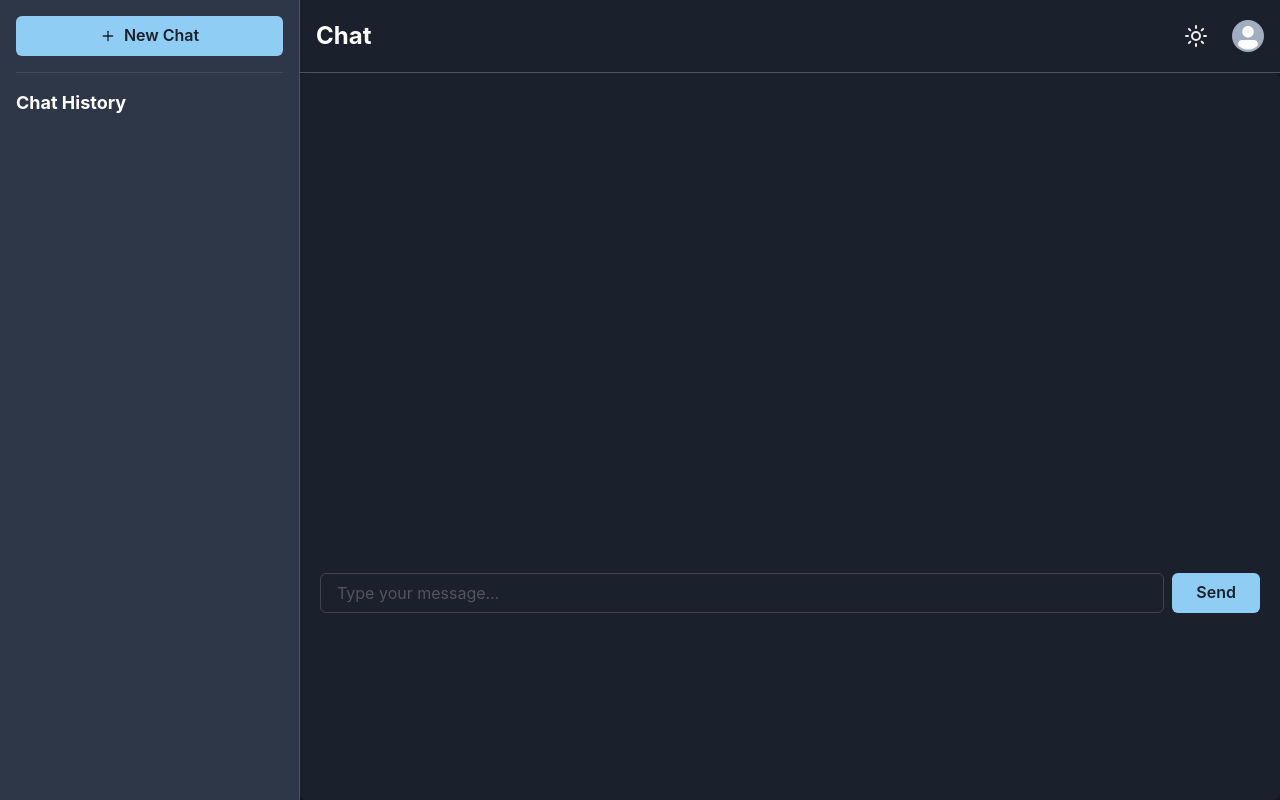
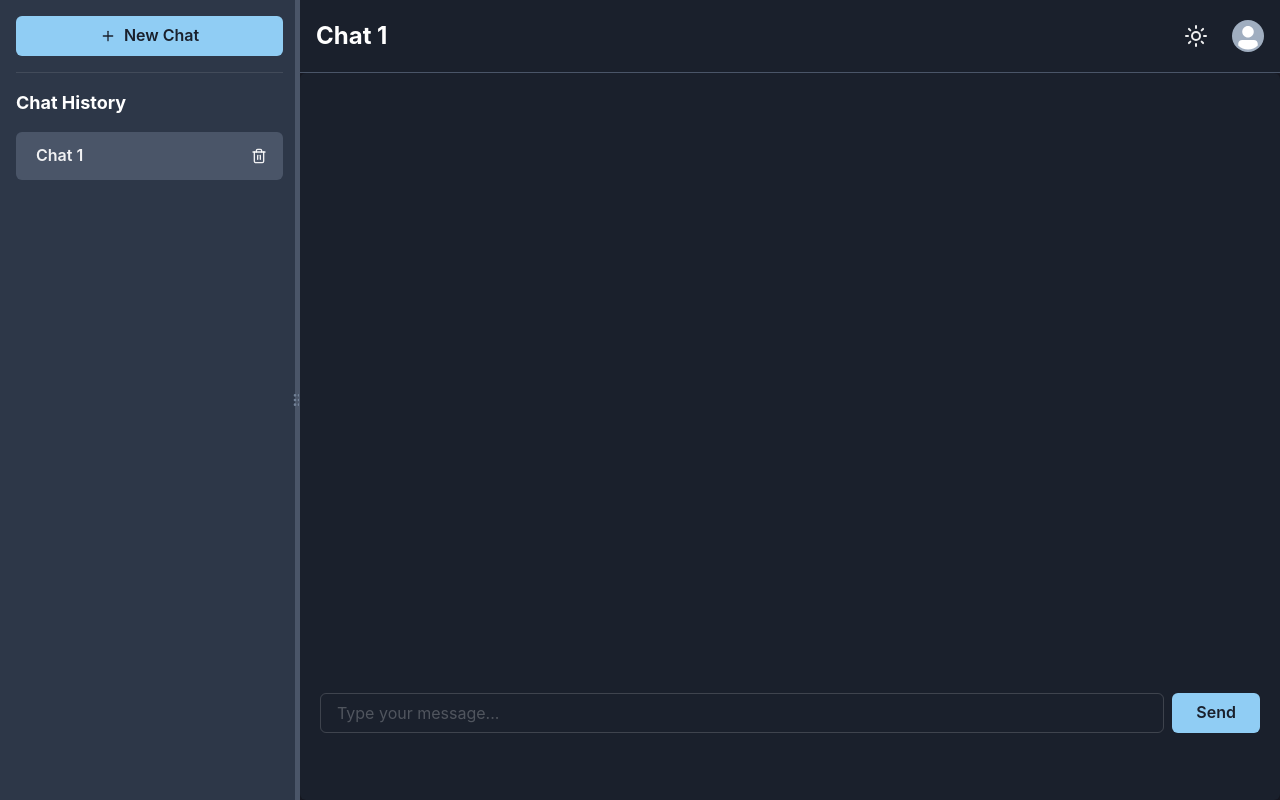
Before and after one commit to AsimAliMurtaza/nextjs-chatbot, a Next.js app: page / in a window 1280 px wide. Both pictures are taken after a click on the button "New Chat". Built offline with nearby package versions, Linux system fonts and the light colour scheme.

Commit message:
added chat history locally

```diff
--- a/app/page.tsx
+++ b/app/page.tsx
@@ -1,6 +1,6 @@
 "use client";
 
-import { useState, useEffect } from "react";
+import { useState, useEffect, useRef } from "react";
 import {
   Box,
   Flex,
@@ -19,22 +19,37 @@ import {
   CardHeader,
   CardBody,
   CardFooter,
+  Icon,
+  Tooltip,
 } from "@chakra-ui/react";
-import { Moon, Sun, Plus } from "lucide-react";
+import { Moon, Sun, Plus, Trash2, GripVertical } from "lucide-react";
 
 interface Message {
   id: number;
   role: "user" | "assistant";
   content: string;
+  timestamp: number; // Added timestamp for better sorting/tracking
 }
+
+interface Chat {
+  id: string;
+  title: string;
+  messages: Message[];
+  lastUpdated: number; // Added to sort chats by recency
+}
+
+const STORAGE_KEY = "chat_history_v1"; // Version the storage key for future migrations
 
 export default function ChatPage() {
   const { colorMode, toggleColorMode } = useColorMode();
   const [input, setInput] = useState("");
   const [messages, setMessages] = useState<Message[]>([]);
   const [isTyping, setIsTyping] = useState(false);
-  const [chatHistory, setChatHistory] = useState<string[]>([]);
+  const [chats, setChats] = useState<Chat[]>([]);
   const [activeChat, setActiveChat] = useState<string | null>(null);
+  const [sidebarWidth, setSidebarWidth] = useState(300);
+  const sidebarRef = useRef<HTMLDivElement>(null);
+  const messagesEndRef = useRef<HTMLDivElement>(null);
 
   const ollamaEndpoint = "http://localhost:11434/api/generate";
   const modelName = "qwen2.5:3b";
@@ -44,6 +59,36 @@ export default function ChatPage() {
   const textColor = useColorModeValue("gray.900", "white");
   const sidebarBg = useColorModeValue("gray.100", "gray.700");
 
+  // Scroll to bottom when messages change
+  const scrollToBottom = () => {
+    messagesEndRef.current?.scrollIntoView({ behavior: "smooth" });
+  };
+
+  useEffect(() => {
+    scrollToBottom();
+  }, [messages]);
+
+  // Load chats from local storage on mount
+  useEffect(() => {
+    const savedChats = localStorage.getItem(STORAGE_KEY);
+    if (savedChats) {
+      const parsedChats = JSON.parse(savedChats);
+      setChats(parsedChats);
+
+      // Load most recent chat if none is active
+      if (!activeChat && parsedChats.length > 0) {
+        const mostRecent = parsedChats.sort((a: Chat, b: Chat) => b.lastUpdated - a.lastUpdated)[0];
+        setActiveChat(mostRecent.id);
+        setMessages(mostRecent.messages);
+      }
+    }
+  }, []);
+
+  // Save chats to local storage whenever they change
+  useEffect(() => {
+    localStorage.setItem(STORAGE_KEY, JSON.stringify(chats));
+  }, [chats]);
+
   const addMessage = (message: Message) => {
     setMessages((prevMessages) => [...prevMessages, message]);
   };
@@ -52,10 +97,16 @@ export default function ChatPage() {
     e.preventDefault();
     if (!input.trim()) return;
 
+    // Create a new chat if none is active
+    if (!activeChat) {
+      startNewChat();
+    }
+
     const userMessage: Message = {
       id: Date.now(),
       role: "user",
       content: input,
+      timestamp: Date.now(),
     };
     addMessage(userMessage);
     setInput("");
@@ -65,8 +116,9 @@ export default function ChatPage() {
       id: Date.now() + 1,
       role: "assistant",
       content: "",
+      timestamp: Date.now(),
     };
-    setMessages((prevMessages) => [...prevMessages, assistantMessage]);
+    addMessage(assistantMessage);
 
     try {
       const response = await fetch(ollamaEndpoint, {
@@ -85,7 +137,6 @@ export default function ChatPage() {
         const { done, value } = await reader.read();
         if (done) break;
 
-        // Decode the chunk and split it into individual JSON objects
         const chunk = decoder.decode(value, { stream: true });
         const jsonChunks = chunk
           .split("\n")
@@ -122,23 +173,117 @@ export default function ChatPage() {
       });
     } finally {
       setIsTyping(false);
+      saveCurrentChat();
     }
   };
+
   const startNewChat = () => {
+    const newChat: Chat = {
+      id: Date.now().toString(),
+      title: `Chat ${chats.length + 1}`,
+      messages: [],
+      lastUpdated: Date.now(),
+    };
+    setChats((prevChats) => [...prevChats, newChat]);
+    setActiveChat(newChat.id);
     setMessages([]);
-    setActiveChat(null);
   };
+
+  const deleteChat = (id: string) => {
+    setChats((prevChats) => prevChats.filter((chat) => chat.id !== id));
+    if (activeChat === id) {
+      setActiveChat(null);
+      setMessages([]);
+    }
+  };
+
+  const loadChat = (id: string) => {
+    const chat = chats.find((chat) => chat.id === id);
+    if (chat) {
+      setActiveChat(chat.id);
+      setMessages(chat.messages);
+    }
+  };
+
+  const saveCurrentChat = () => {
+    if (activeChat) {
+      setChats((prevChats) =>
+        prevChats.map((chat) =>
+          chat.id === activeChat
+            ? { ...chat, messages, lastUpdated: Date.now() }
+            : chat
+        )
+      );
+    }
+  };
+
+  // Handle sidebar resizing
+  useEffect(() => {
+    const handleMouseMove = (e: MouseEvent) => {
+      if (sidebarRef.current) {
+        const minWidth = 200;
+        const maxWidth = window.innerWidth * 0.4;
+        const newWidth = Math.max(minWidth, Math.min(maxWidth, e.clientX));
+        setSidebarWidth(newWidth);
+      }
+    };
+
+    const handleMouseUp = () => {
+      document.removeEventListener("mousemove", handleMouseMove);
+      document.removeEventListener("mouseup", handleMouseUp);
+      document.body.style.cursor = "default";
+    };
+
+    const handleMouseDown = () => {
+      document.addEventListener("mousemove", handleMouseMove);
+      document.addEventListener("mouseup", handleMouseUp);
+      document.body.style.cursor = "col-resize";
+    };
+
+    const resizeHandle = sidebarRef.current?.querySelector(".resize-handle");
+    if (resizeHandle) {
+      resizeHandle.addEventListener("mousedown", handleMouseDown);
+    }
+
+    return () => {
+      if (resizeHandle) {
+        resizeHandle.removeEventListener("mousedown", handleMouseDown);
+      }
+    };
+  }, []);
+
+  // Sort chats by last updated
+  const sortedChats = [...chats].sort((a, b) => b.lastUpdated - a.lastUpdated);
 
   return (
     <Flex minH="100vh" bg={bgColor}>
       {/* Sidebar */}
       <Box
-        w="300px"
+        ref={sidebarRef}
+        w={`${sidebarWidth}px`}
         borderRight="1px solid"
         borderColor={useColorModeValue("gray.200", "gray.600")}
         bg={sidebarBg}
         p={4}
+        position="relative"
+        overflowY="auto"
       >
+        <Box
+          className="resize-handle"
+          position="absolute"
+          right={0}
+          top={0}
+          bottom={0}
+          w="4px"
+          bg={useColorModeValue("gray.300", "gray.600")}
+          cursor="col-resize"
+          _hover={{ bg: useColorModeValue("gray.400", "gray.500") }}
+          display="flex"
+          alignItems="center"
+          justifyContent="center"
+        >
+          <Icon as={GripVertical} color="gray.500" />
+        </Box>
         <VStack align="stretch" spacing={4}>
           <Button
             leftIcon={<Plus size={16} />}
@@ -152,15 +297,35 @@ export default function ChatPage() {
             Chat History
           </Text>
           <VStack align="stretch" spacing={2}>
-            {chatHistory.map((chat, index) => (
-              <Button
-                key={index}
-                variant="ghost"
-                justifyContent="flex-start"
-                onClick={() => setActiveChat(chat)}
+            {sortedChats.map((chat) => (
+              <HStack
+                key={chat.id}
+                justify="space-between"
+                bg={activeChat === chat.id ? useColorModeValue("gray.200", "gray.600") : "transparent"}
+                borderRadius="md"
+                p={1}
               >
-                {chat}
-              </Button>
+                <Tooltip label={chat.title}>
+                  <Button
+                    variant="ghost"
+                    justifyContent="flex-start"
+                    flex="1"
+                    onClick={() => loadChat(chat.id)}
+                    overflow="hidden"
+                    textOverflow="ellipsis"
+                    whiteSpace="nowrap"
+                  >
+                    {chat.title}
+                  </Button>
+                </Tooltip>
+                <IconButton
+                  aria-label="Delete chat"
+                  icon={<Trash2 size={16} />}
+                  variant="ghost"
+                  onClick={() => deleteChat(chat.id)}
+                  _hover={{ bg: "red.200", color: "red.500" }}
+                />
+              </HStack>
             ))}
           </VStack>
         </VStack>
@@ -177,7 +342,9 @@ export default function ChatPage() {
         >
           <Flex justify="space-between" align="center">
             <Text fontSize="2xl" fontWeight="bold">
-              Chat
+              {activeChat
+                ? chats.find((c) => c.id === activeChat)?.title || "Chat"
+                : "New Chat"}
             </Text>
             <HStack spacing={4}>
               <IconButton
@@ -194,7 +361,7 @@ export default function ChatPage() {
         {/* Chat Area */}
         <Flex flex="1" overflow="hidden">
           <Card w="100%" mx="auto" bg={cardBg}>
-            <CardBody overflowY="auto" maxH="60vh">
+            <CardBody overflowY="auto" maxH="calc(100vh - 200px)">
               <VStack align="stretch" spacing={4}>
                 {messages.map((m) => (
                   <Flex
@@ -204,7 +371,7 @@ export default function ChatPage() {
                   >
                     <Avatar
                       size="sm"
-                      name={m.role === "user" ? "user" : "AI"}
+                      name={m.role === "user" ? "User" : "AI"}
                       mr={2}
                     />
                     <Box
@@ -228,6 +395,7 @@ export default function ChatPage() {
                     <Text>AI is typing...</Text>
                   </Flex>
                 )}
+                <div ref={messagesEndRef} />
               </VStack>
             </CardBody>
             <CardFooter>
@@ -239,7 +407,12 @@ export default function ChatPage() {
                     placeholder="Type your message..."
                     flex="1"
                   />
-                  <Button type="submit" colorScheme="blue" px={6}>
+                  <Button
+                    type="submit"
+                    colorScheme="blue"
+                    px={6}
+                    isDisabled={isTyping}
+                  >
                     Send
                   </Button>
                 </Flex>
--- a/package.json
+++ b/package.json
@@ -30,7 +30,8 @@
     "react": "^18",
     "react-dom": "^18",
     "tailwind-merge": "^2.6.0",
-    "tailwindcss-animate": "^1.0.7"
+    "tailwindcss-animate": "^1.0.7",
+    "uuid": "^11.0.5"
   },
   "devDependencies": {
     "@types/node": "^20",
```
Also changed, not shown: 1 other file (tests, documents, lock files or other folders).
